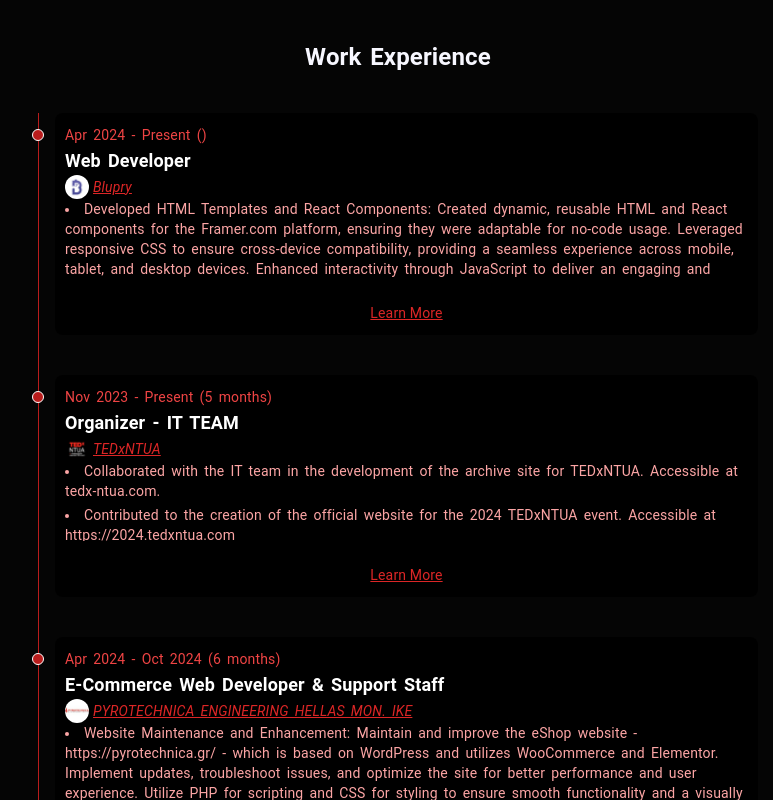
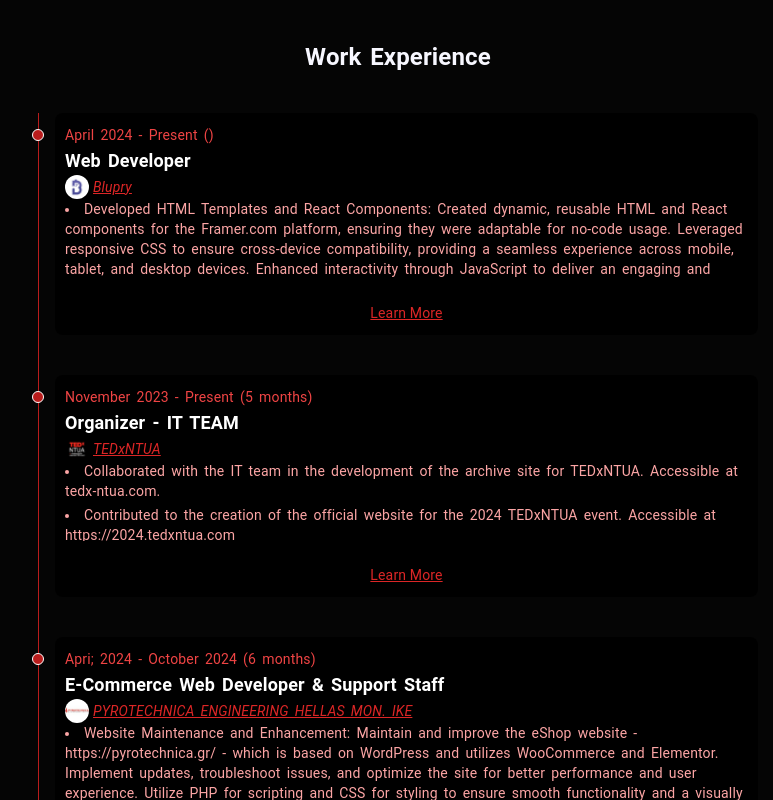
Before and after one commit to john-papani/john-papani.github.io, a React (Create React App) app: page / in a window 1280 px wide. Shown: the part 2340-3140 px from the top of the page, without its empty margins (242-1015 px from the left). Built offline with nearby package versions, Linux system fonts and the light colour scheme.

Commit message:
Update projects bug

```diff
--- a/src/Components/WorkExperience/work_exper.js
+++ b/src/Components/WorkExperience/work_exper.js
@@ -7,16 +7,16 @@
 export const work_experience_list = [
   {
     title: "Customer Service",
-    start_time: "Jun 2021",
-    end_time: "Sep 2021",
+    start_time: "June 2021",
+    end_time: "September 2021",
     location: "Restaurant in Ilioupoli, Athens",
     location_url: "",
     description: `Demonstrated adaptability and resilience by efficiently handling a significant increase in customer volume during peak hours.\nAssisted patrons with menu selections, providing detailed information about dishes, specials, and beverages.\nProcessed payments accurately and efficiently, handling cash and electronic transactions.\nMaintained cleanliness and organization in the dining area, adhering to hygiene and safety standards.`,
   },
   {
     title: "Full Stack Developer- Internship",
-    start_time: "Jun 2022",
-    end_time: "Jul 2022",
+    start_time: "June 2022",
+    end_time: "July 2022",
     location: "LIBRA AI Technologies",
     logoimage: libralogo,
     location_url: "https://www.libramli.ai/",
@@ -25,8 +25,8 @@
 
   {
     title: "Supervisor - Secretary support",
-    start_time: "Oct 2019",
-    end_time: "Jun 2023",
+    start_time: "October 2019",
+    end_time: "June 2023",
     location: "Private Tutoring",
     location_url: "",
     description:
@@ -34,8 +34,8 @@
   },
   {
     title: "E-Commerce Web Developer & Support Staff",
-    start_time: "Apr 2024",
-    end_time: "Oct 2024",
+    start_time: "Apri; 2024",
+    end_time: "October 2024",
     location: "PYROTECHNICA ENGINEERING HELLAS ΜΟΝ. ΙΚΕ",
     logoimage: pyrotechnica_logo,
     location_url: "https://pyrotechnica.gr/",
@@ -44,7 +44,7 @@
 
   {
     title: "Organizer - IT TEAM",
-    start_time: "Nov 2023",
+    start_time: "November 2023",
     end_time: "Present",
     logoimage: tedxntua_logo,
     location: "TEDxNTUA",
@@ -54,7 +54,7 @@
 
   {
     title: "Web Developer",
-    start_time: "Apr 2024",
+    start_time: "April 2024",
     end_time: "Present",
     logoimage: blupry_logo,
     location: "Blupry",
```
